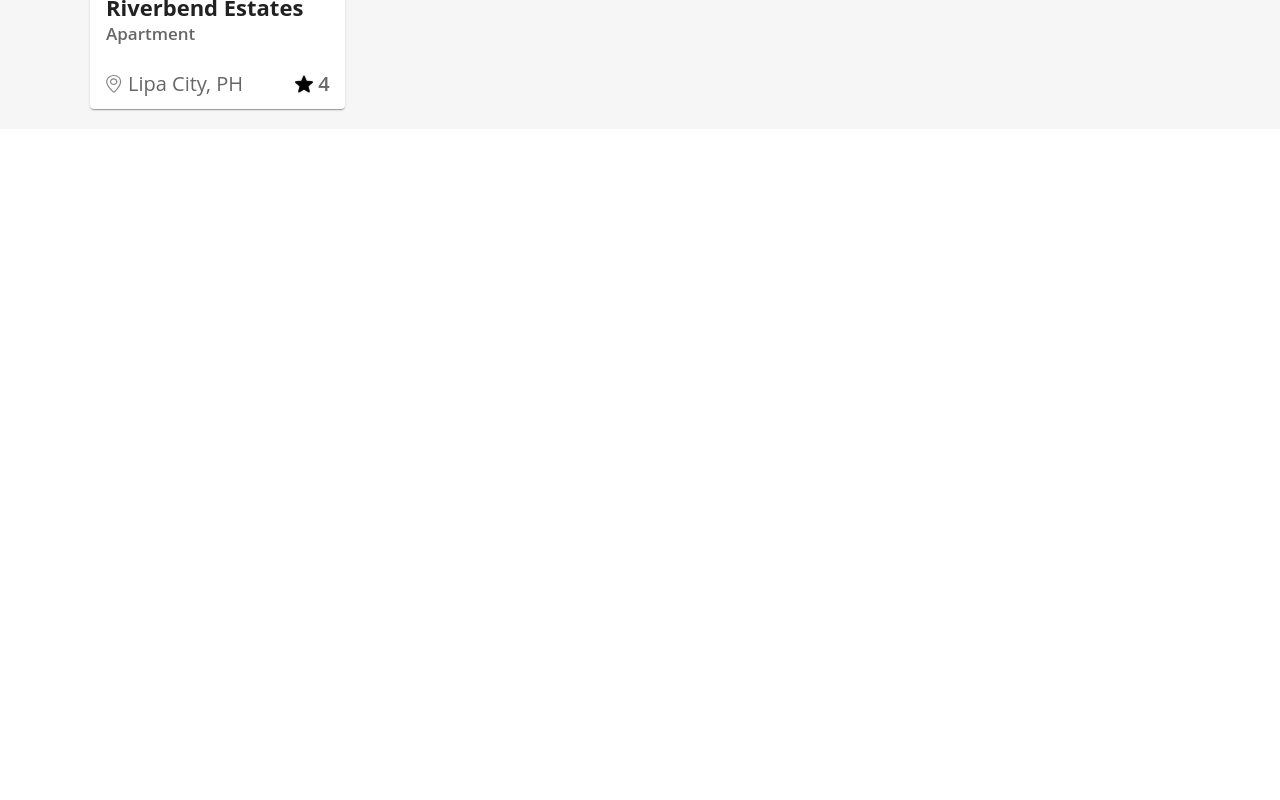
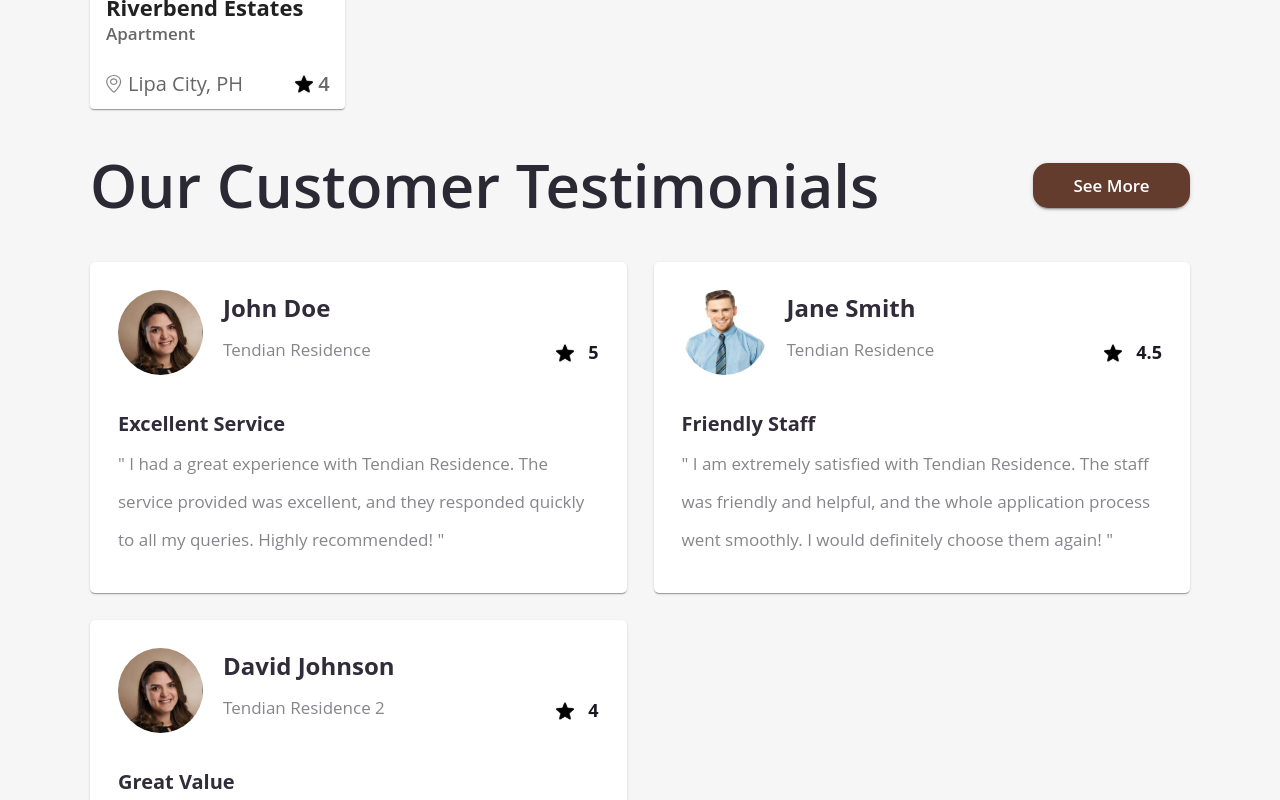
Before and after one commit to JayCabasag/home-ph, a Next.js app: page / in a window 1280 px wide. Shown: the part 3280-4080 px from the top of the page. Before the commit the page ends 3409 px from the top, so only its background shows below. Built offline with nearby package versions, Linux system fonts and the light colour scheme.

Commit message:
Added testimonials

```diff
--- /dev/null
+++ b/src/components/cards/TestimonialCard.tsx
@@ -0,0 +1,132 @@
+import * as React from 'react';
+import Card from '@mui/material/Card';
+import CardContent from '@mui/material/CardContent';
+import CardMedia from '@mui/material/CardMedia';
+import Typography from '@mui/material/Typography';
+import { Button, CardActionArea, CardActions, useMediaQuery, Box } from '@mui/material';
+import Image from 'next/image';
+
+interface TestimonialCardProps {
+    testimonial: any
+}
+
+export default function TestimonialCard({ testimonial }: TestimonialCardProps) {
+
+    const isMobileScreen = useMediaQuery('(max-width: 768px)');
+
+  return (
+    <Card sx={{ height: '100%', display: 'flex', flexDirection: 'column', borderRadius: '5px' }}>
+      <CardActionArea sx={{flex: 1}}>
+        <CardContent sx={{ height: '100%', padding: '28px'}}>
+          <Box sx={{
+            display: 'flex',
+            gap: '20px',
+            alignItems: 'center'
+          }}>
+          <Box>
+            <Image
+                src={testimonial.user.profileImage}
+                height={isMobileScreen ? 60 :85}
+                width={isMobileScreen ? 60 :85}
+                alt='user'
+                style={{
+                    borderRadius: '50%',
+                  }}
+            />
+            </Box>
+            <Box sx={{ width: '100%' }}>
+            <Typography
+                gutterBottom
+                component="div"
+                sx={{
+                    fontFamily: 'Inter',
+                    fontSize: { xs: '16px', sm: '16px', md: '24px', lg: '24px' },
+                    fontWeight: 700,
+                    lineHeight: { xs: '18px', sm: '18px', md: '28px', lg: '28px' },
+                    letterSpacing: '0em',
+                    textAlign: 'left',
+                    color: '#302C39'
+                }}
+            >
+                {testimonial.user.name}
+            </Typography>
+            <Box sx={{ display: 'flex', width: '100%', justifyContent: 'space-between' }}>
+                <Typography
+                    gutterBottom
+                    component="div"
+                    sx={{
+                        fontFamily: 'Inter',
+                        fontSize: { xs: '13px', sm: '13px', md: '17px', lg: '17px' },
+                        fontWeight: 500,
+                        lineHeight: { xs: '17px', sm: '17px', md: '38px', lg: '38px' },
+                        letterSpacing: '0em',
+                        textAlign: 'left',
+                        color: '#87858C'
+                    }}
+                >
+                    {testimonial.user.residences}
+                </Typography>
+                <Box sx={{ display: 'flex', alignItems: 'center', justifyContent: 'center', gap: '14px'}}>
+                    <Image
+                        src='/assets/star-icon.svg'
+                        alt='star-icon'
+                        height={18}
+                        width={18}
+                    />
+                <Typography
+                    gutterBottom
+                    component="div"
+                    sx={{
+                        fontFamily: 'Inter',
+                        fontSize: { xs: '13px', sm: '14px', md: '18px', lg: '18px' },
+                        fontWeight: 700,
+                        lineHeight: { xs: '13px', sm: '14px', md: '18px', lg: '18px' },
+                        textAlign: 'left',
+                        color: '#1B1925',
+                        marginTop: '6px'
+                    }}
+                >
+                    {testimonial.rating}
+                </Typography>
+                </Box>
+            </Box>
+            </Box>
+          </Box>
+          <Typography
+                gutterBottom
+                component="div"
+                sx={{
+                    fontFamily: 'Inter',
+                    fontSize: { xs: '14px', sm: '14px', md: '20px', lg: '20px' },
+                    fontWeight: 700,
+                    lineHeight: { xs: '18px', sm: '18px', md: '28px', lg: '28px' },
+                    letterSpacing: '0em',
+                    textAlign: 'left',
+                    color: '#302C39',
+                    marginTop: '32px'
+                }}
+            >
+                {testimonial.ratingCategory[0]}
+            </Typography>
+          <Typography
+            gutterBottom
+            component="div"
+            sx={{
+                fontFamily: 'Inter',
+                fontSize: { xs: '13px', sm: '14px', md: '17px', lg: '17px' },
+                fontWeight: 500,
+                lineHeight: { xs: '17px', sm: '17px', md: '38px', lg: '38px' },
+                letterSpacing: '0em',
+                textAlign: 'left',
+                color: '#87858C'
+              }}
+          >
+            " {testimonial.ratingMessage} "
+          </Typography>
+          <Box>
+          </Box>
+        </CardContent>
+      </CardActionArea>
+    </Card>
+  );
+}
--- a/src/pages/index.tsx
+++ b/src/pages/index.tsx
@@ -5,8 +5,9 @@ import { COLORS, MD_NAVBAR_HEIGHT } from '@/utils/app_constants'
 import Image from 'next/image'
 import SectionWrapper from '@/components/wrappers/PageWrapper'
 import DiscoverCard from '@/components/cards/DiscoverCard'
-import { properties } from '@/utils/tests'
+import { properties, testimonials } from '@/utils/tests'
 import ResidentCard from '@/components/cards/ResidentCard'
+import TestimonialCard from '@/components/cards/TestimonialCard'
 
 const partnership = ['/assets/traveloka.png', '/assets/pegipegi.png', '/assets/ticket-com.png']
 const discoveries = [
@@ -377,6 +378,70 @@ export default function Home() {
         </Box>
       </Box>
       </SectionWrapper>
+      <SectionWrapper heightAuto>
+      <Box sx={{ width: '100%' }}>
+        <Box
+          sx={{
+            width: '100%',
+            padding: '20px 0',
+            height: 'max-content',
+            paddingLeft: { sm: '0px', md: '90px'},
+            paddingRight: { sm: '0px', md: '90px'},
+            display: 'flex',
+            alignItems: 'center',
+            justifyContent: 'space-between'
+          }}
+        >
+          <Typography
+            sx={{
+              fontFamily: 'Inter',
+              fontStyle: 'normal',
+              fontWeight: 600,
+              fontSize: { xs: '40px', md: '60px' },
+              lineHeight: { xs: '50px', md: '73px' },
+              color: COLORS.BLACK,
+            }}
+          >
+            Our Customer Testimonials
+          </Typography>
+          <Button
+            variant='contained'
+            sx={{
+              textTransform: 'capitalize',
+              fontFamily: 'Inter',
+              fontStyle: 'normal',
+              fontSize: { sm: '16px', md: '17px' },
+              fontWeight: 600,
+              lineHeight: '25px',
+              textAlign: 'left',
+              width: { xs: '40px', sm: '40px', md: '95px', lg: '157px' },
+              height: { xs: '40px', sm: '40px', md: '45px' },
+              minWidth: 'max-content',
+              borderRadius: '15px'
+            }}
+          >
+            See more
+          </Button>
+        </Box>
+        <Box
+          sx={{
+            width: '100%',
+            padding: '20px 0',
+            display: 'grid',
+            gridTemplateColumns: { xs: '1fr', sm: '1fr', md: '1fr 1fr', lg: '1fr 1fr' },
+            paddingLeft: { sm: '0px', md: '90px'},
+            paddingRight: { sm: '0px', md: '90px'},
+            alignItems: 'center',
+            justifyContent: 'space-between',
+            gap: { xs: '17px', sm: '17px', md: '27px', lg: '27px' },
+          }}
+        >
+          {testimonials.map((testimonial, index) => {
+            return <TestimonialCard testimonial={testimonial}  key={index} />
+          })}
+        </Box>
+      </Box>
+      </SectionWrapper>
     </>
   )
 }
--- a/src/styles/globals.css
+++ b/src/styles/globals.css
@@ -1,6 +1,7 @@
 #root {
     transform: scale(0.8);
     transform-origin: top left;
+    border: '1px solid red'
 }
 
 * {
--- a/src/utils/tests.ts
+++ b/src/utils/tests.ts
@@ -75,3 +75,45 @@ export const properties = [
       }
     }
   ];
+
+  export const testimonials = [
+    {
+      id: "testimony1",
+      user: {
+        id: "user1",
+        name: "John Doe",
+        email: "johndoe@example.com",
+        profileImage: "/assets/profile-sample.png",
+        residences: "Tendian Residence"
+      },
+      ratingCategory: ["Excellent Service", "Quick Response"],
+      ratingMessage: "I had a great experience with Tendian Residence. The service provided was excellent, and they responded quickly to all my queries. Highly recommended!",
+      rating: 5
+    },
+    {
+      id: "testimony2",
+      user: {
+        id: "user2",
+        name: "Jane Smith",
+        email: "janesmith@example.com",
+        profileImage: "/assets/profile-sample-2.png",
+        residences: "Tendian Residence"
+      },
+      ratingCategory: ["Friendly Staff", "Smooth Process"],
+      ratingMessage: "I am extremely satisfied with Tendian Residence. The staff was friendly and helpful, and the whole application process went smoothly. I would definitely choose them again!",
+      rating: 4.5
+    },
+    {
+      id: "testimony3",
+      user: {
+        id: "user3",
+        name: "David Johnson",
+        email: "davidjohnson@example.com",
+        profileImage: "/assets/profile-sample.png",
+        residences: "Tendian Residence 2 "
+      },
+      ratingCategory: ["Great Value", "Excellent Amenities"],
+      ratingMessage: "I had a wonderful experience with Tendian Residence. The value for money was great, and the amenities provided were excellent. Highly recommended!",
+      rating: 4
+    }
+  ]
```
Also changed, not shown: public/assets/profile-sample-2.png (added), public/assets/profile-sample.png (added).
